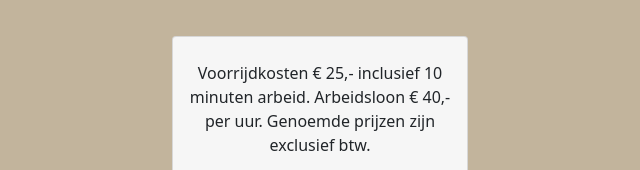
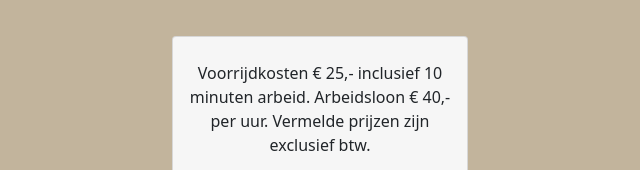
Before and after one commit to dekleineklussenspecialist/site-app, a plain HTML site: page index.html in a window 1280 px wide. Shown: the part 2269-2439 px from the top of the page, 320-960 px from the left. Drawn offline with Linux system fonts and the light colour scheme.

Commit message:
Update index.html

```diff
--- a/index.html
+++ b/index.html
@@ -149,8 +149,8 @@
 
 								<!-- Prijs text 2 -->
 								Voorrijdkosten € 25,- inclusief 10 minuten arbeid.
-									Arbeidsloon € 40,- per uur.
-									Genoemde prijzen zijn exclusief btw.
+								Arbeidsloon € 40,- per uur.
+								Vermelde prijzen zijn exclusief btw.
 
 
 								</p>
```
